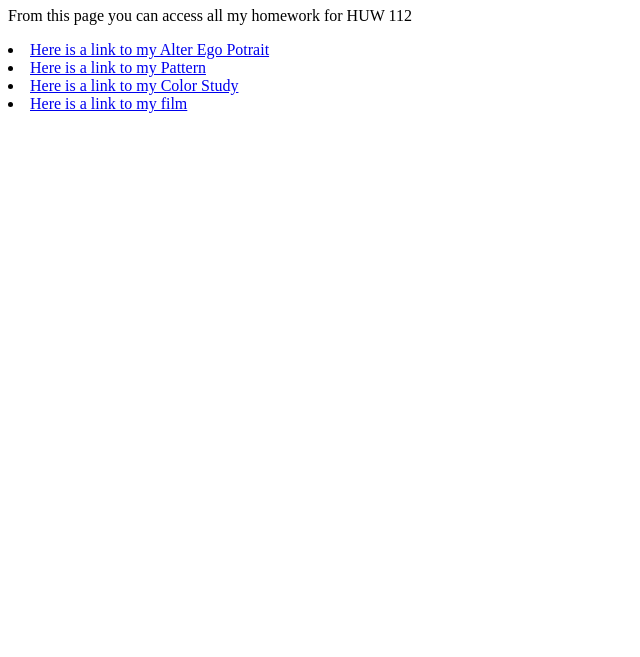
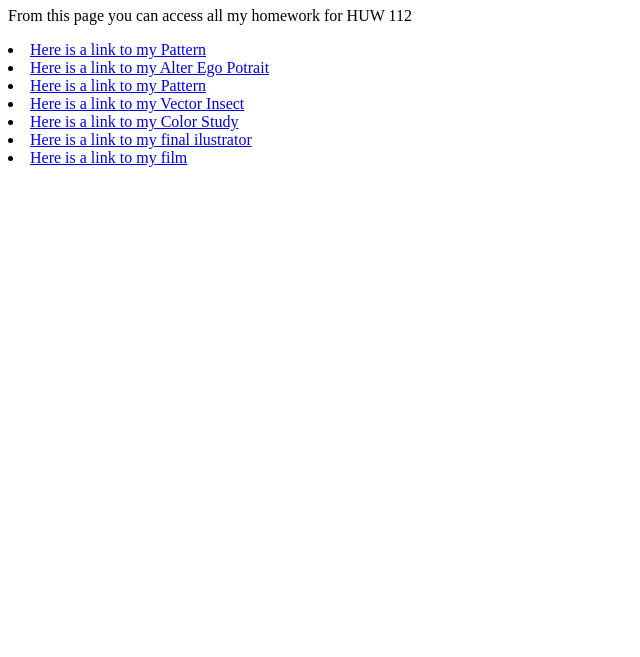
Before and after one commit to tresjojo/jolierhem.github.io, a plain HTML site: page Index.html in a window 1280 px wide. Shown: the part 143-800 px from the top of the page, without its empty margins (0-640 px from the left). Drawn offline with Linux system fonts and the light colour scheme.

Commit message:
Update Index.html

```diff
--- a/Index.html
+++ b/Index.html
@@ -5,9 +5,12 @@
      <img src="virtual landscape.jpg"height="400">
      <h1>This my Intro to New Media page.</h1>
      <p>From this page you can access all my homework for HUW 112</p>
-     <li><a href="Alterego.html">Here is a link to my Alter Ego Potrait</a></li>
-     <li><a href="pattern.html">Here is a link to my Pattern</a></li>
-     <li><a href="colorstudy.html">Here is a link to my Color Study</a></li>
-     <li><a href="film.html">Here is a link to my film</a></li>
+     <li><a href="Double exposure.html">Here is a link to my Pattern</a></li>
+     <li><a href="Alter ego.html">Here is a link to my Alter Ego Potrait</a></li>
+     <li><a href="Pattern.html">Here is a link to my Pattern</a></li>
+     <li><a href="Vector Insect.html">Here is a link to my Vector Insect</a></li>
+     <li><a href="Color study.html">Here is a link to my Color Study</a></li>
+     <li><a href="Final Ilustrator.html">Here is a link to my final ilustrator</a></li>
+     <li><a href="Film.html">Here is a link to my film</a></li>
      </body>
   </html>
```
